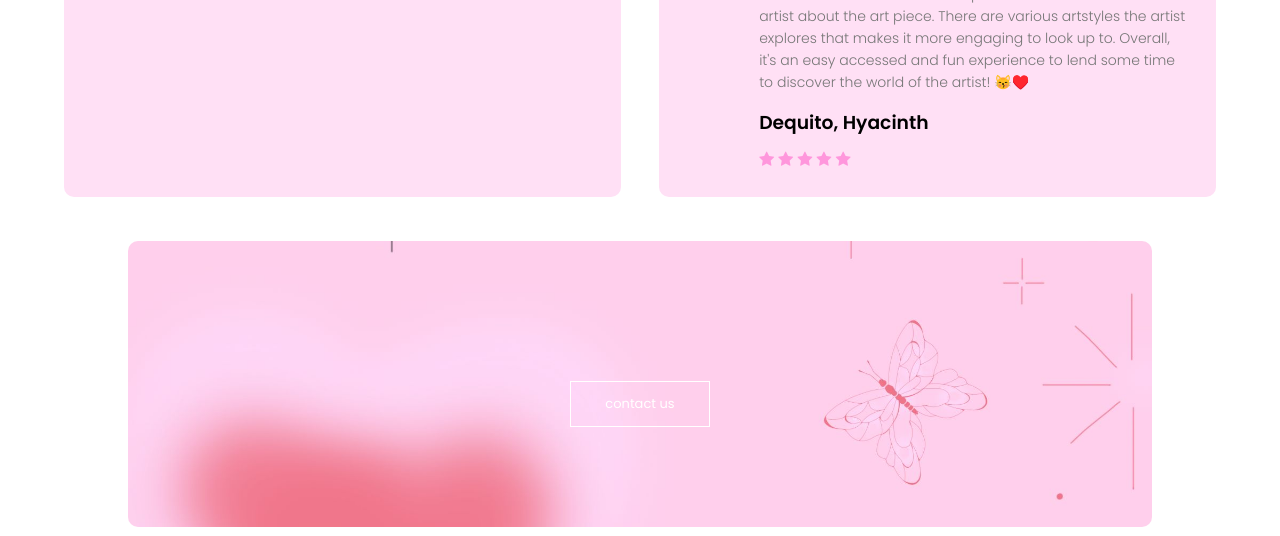
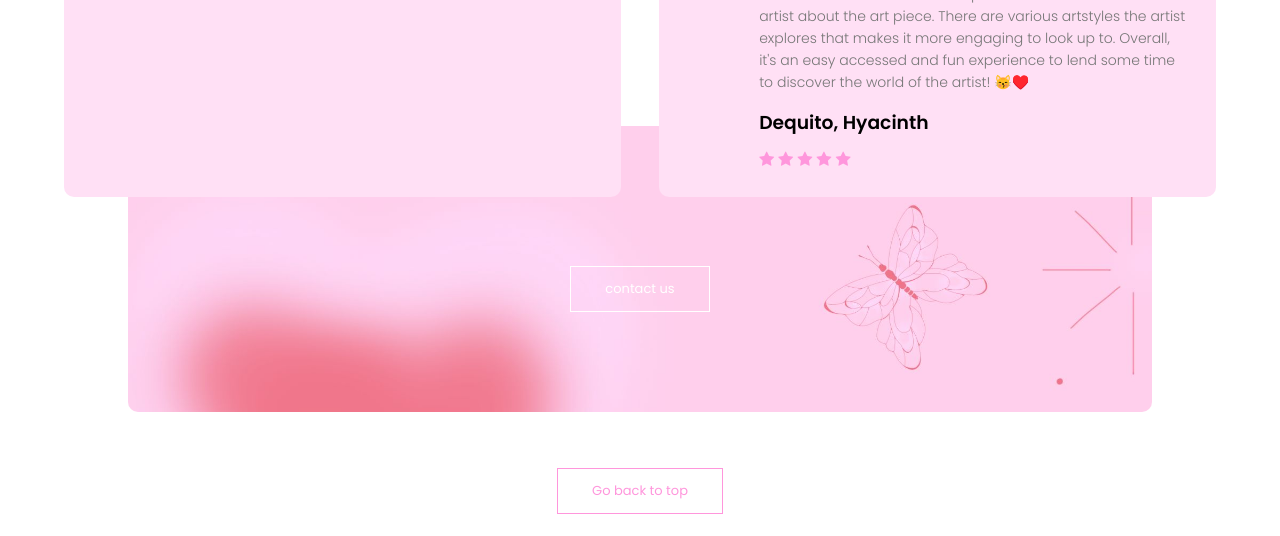
Before and after one commit to anonymousdino/Andyart, a plain HTML site: page index.html in a window 1280 px wide. Shown: the part 2480-3016 px from the top of the page. Drawn offline with Linux system fonts and the light colour scheme; files whose address does not match are found by name.

Commit message:
Update style.css

```diff
--- a/style.css
+++ b/style.css
@@ -258,7 +258,7 @@ h3{
     border-radius: 10px;
     text-align: center;
     padding: 100px 0;
-    margin-top: -1%;
+    margin-top: -10%;
 }
 .cta h1{
     color: #fff;
```
